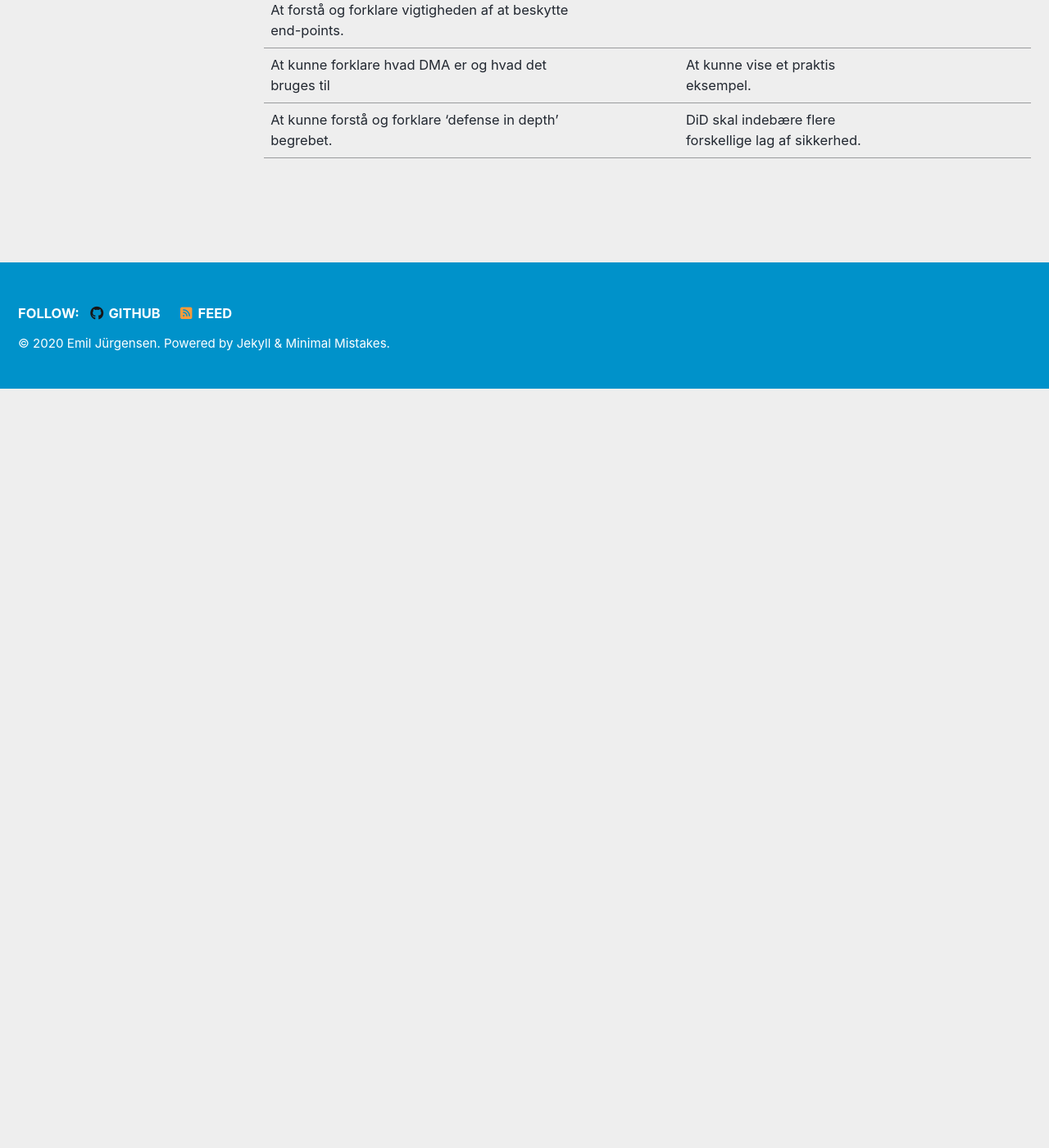
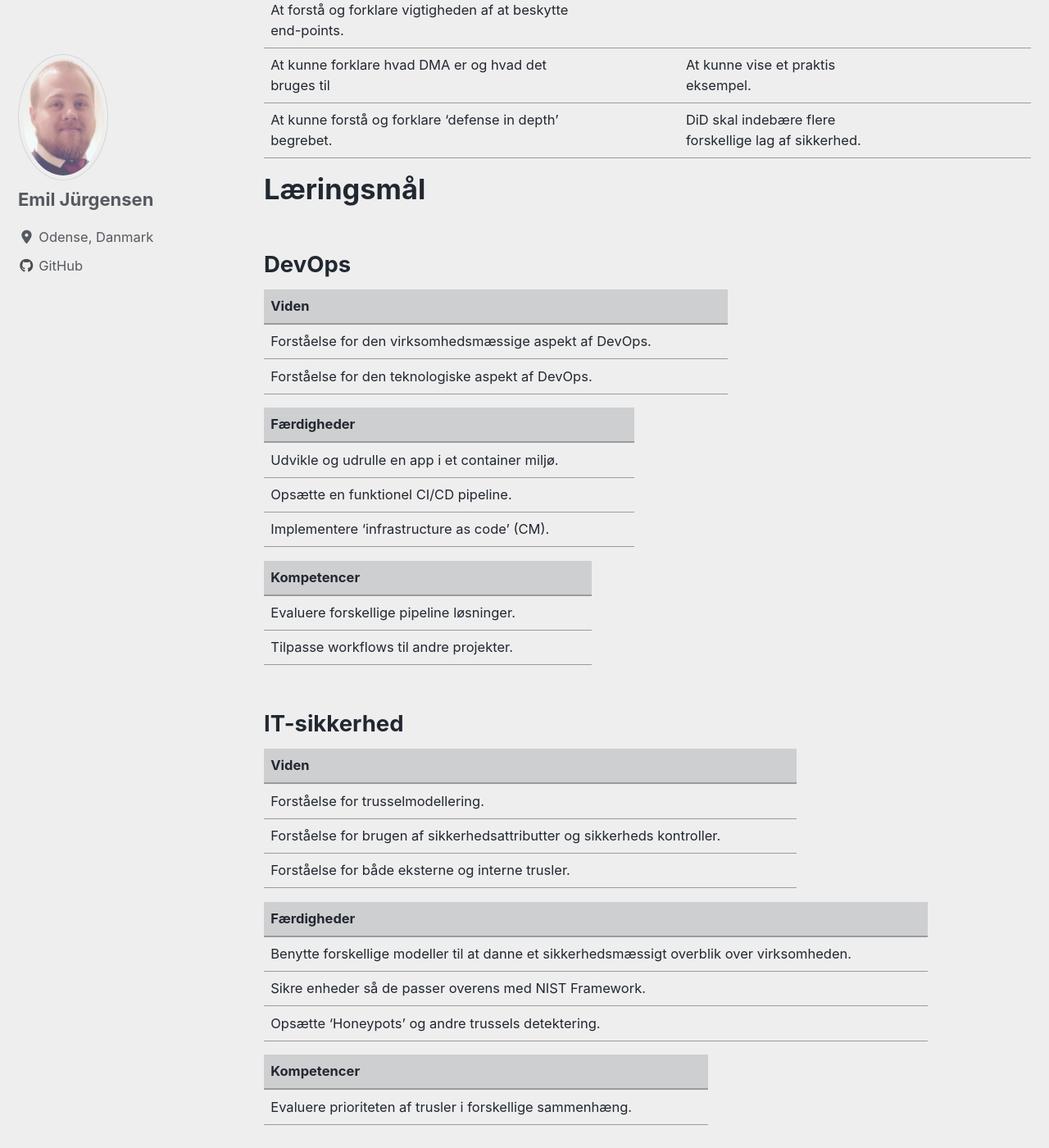
Before and after one commit to Emil428f/Portfolio, a Jekyll site: the page built from plan.md, in a window 1280 px wide and 1400 px high, scrolled down 3442 px. Shown: the whole window at 82% size. Built offline with Jekyll 4.4.1, drawn with Linux system fonts in a browser that asks for light colours; cached includes are drawn as plain includes; nearby versions of some CDN libraries; before the commit the page ends 3916 px from its top, so only the background shows below that.

Commit message:
Update plan.md

```diff
--- a/plan.md
+++ b/plan.md
@@ -73,3 +73,42 @@ author_profile: true
 | At forstå og forklare vigtigheden af at beskytte end-points. |  |  |  |  |
 | At kunne forklare hvad DMA er og hvad det bruges til |  | At kunne vise et praktis eksempel. |  |  |
 | At kunne forstå og forklare 'defense in depth' begrebet. |  | DiD skal indebære flere forskellige lag af sikkerhed. |  |  |
+
+<h1> Læringsmål </h1>
+
+<h2> DevOps </h2>
+
+| Viden |  |  |  |  |
+|-------|--------|---------|---------|---------|
+| Forståelse for den virksomhedsmæssige aspekt af DevOps. |  |  |  |  |
+| Forståelse for den teknologiske aspekt af DevOps. |  |  |  |  |
+
+| Færdigheder |  |  |  |  |
+|-------|--------|---------|---------|---------|
+| Udvikle og udrulle en app i et container miljø. |  |  |  |  |
+| Opsætte en funktionel CI/CD pipeline. |  |  |  |  |
+| Implementere 'infrastructure as code' (CM). |  |  |  |  |
+
+| Kompetencer |  |  |  |  |
+|-------|--------|---------|---------|---------|
+| Evaluere forskellige pipeline løsninger. |  |  |  |  |
+| Tilpasse workflows til andre projekter. |  |  |  |  |
+
+
+<h2> IT-sikkerhed </h2>
+
+| Viden |  |  |  |  |
+|-------|--------|---------|---------|---------|
+| Forståelse for trusselmodellering. |  |  |  |  |
+| Forståelse for brugen af sikkerhedsattributter og sikkerheds kontroller. |  |  |  |  |
+| Forståelse for både eksterne og interne trusler. |  |  |  |  |
+
+| Færdigheder |  |  |  |  |
+|-------|--------|---------|---------|---------|
+| Benytte forskellige modeller til at danne et sikkerhedsmæssigt overblik over virksomheden. |  |  |  |  |
+| Sikre enheder så de passer overens med NIST Framework. |  |  |  |  |
+| Opsætte 'Honeypots' og andre trussels detektering. |  |  |  |  |
+
+| Kompetencer |  |  |  |  |
+|-------|--------|---------|---------|---------|
+| Evaluere prioriteten af trusler i forskellige sammenhæng. |  |  |  |  |
```
